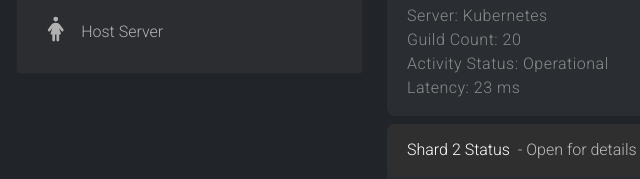
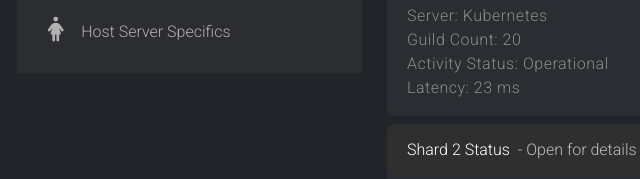
Before and after one commit to lollipop-bot/lollipop-bot.github.io, a plain HTML site: page status.html in a window 1280 px wide. Shown: the part 290-469 px from the top of the page, 75-715 px from the left. Drawn offline with nearby package versions, Linux system fonts and the light colour scheme; a script that the page names is missing.

Commit message:
some updates

```diff
--- a/status.html
+++ b/status.html
@@ -36,8 +36,7 @@
 
                 <button onclick="active(this)" id="CategoryBtn2" class="text-decoration-none btn btn-primary mt-2 my-1 p-2"><i class='fas fa-balloons ttt'></i>&nbsp; Discord Statistics</button>
 
-                <button onclick="active(this)" id="CategoryBtn3" class="text-decoration-none btn btn-primary mt-2 my-1 p-2"><i class='fas fa-person-dress ttt'></i>&nbsp;&nbsp; Host Server</button>
-
+                <button onclick="active(this)" id="CategoryBtn3" class="text-decoration-none btn btn-primary mt-2 my-1 p-2"><i class='fas fa-person-dress ttt'></i>&nbsp;&nbsp; Host Server Specifics</button>
             </div>
         </div>
         <div class="col-md-8 my-2">
```
